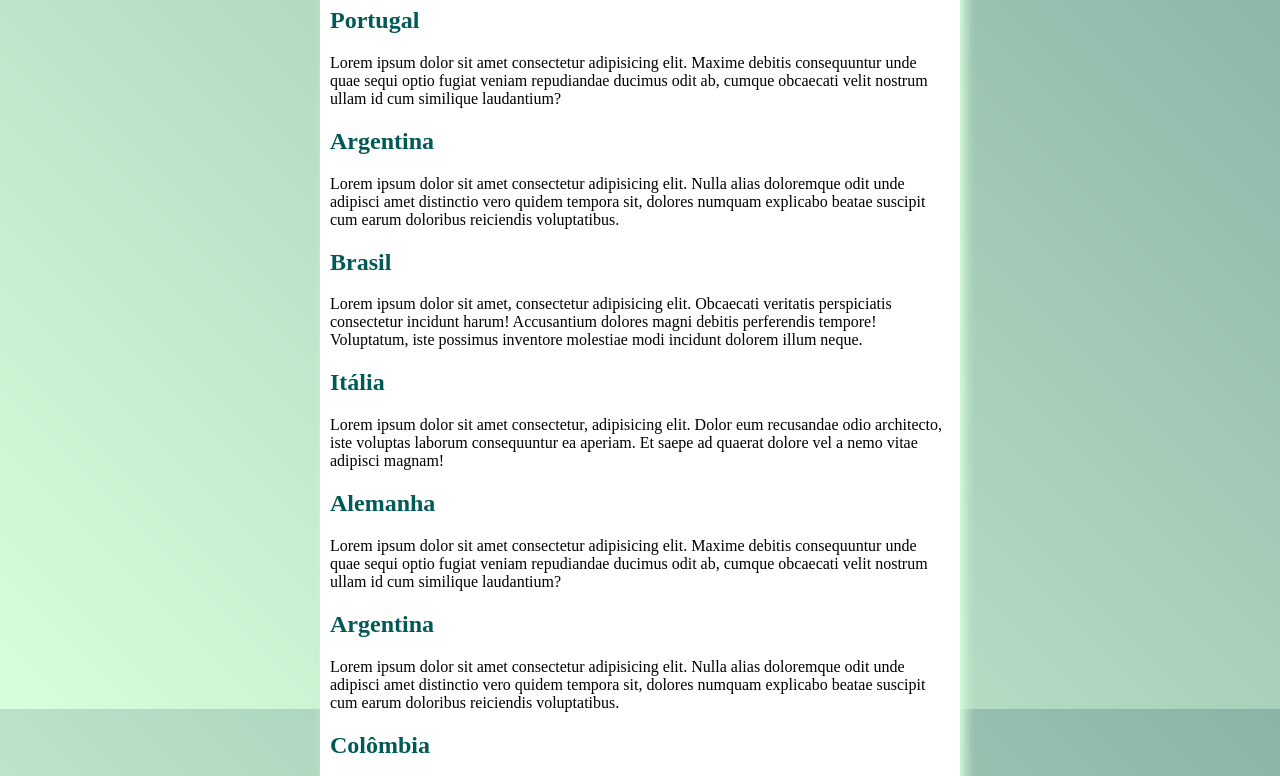
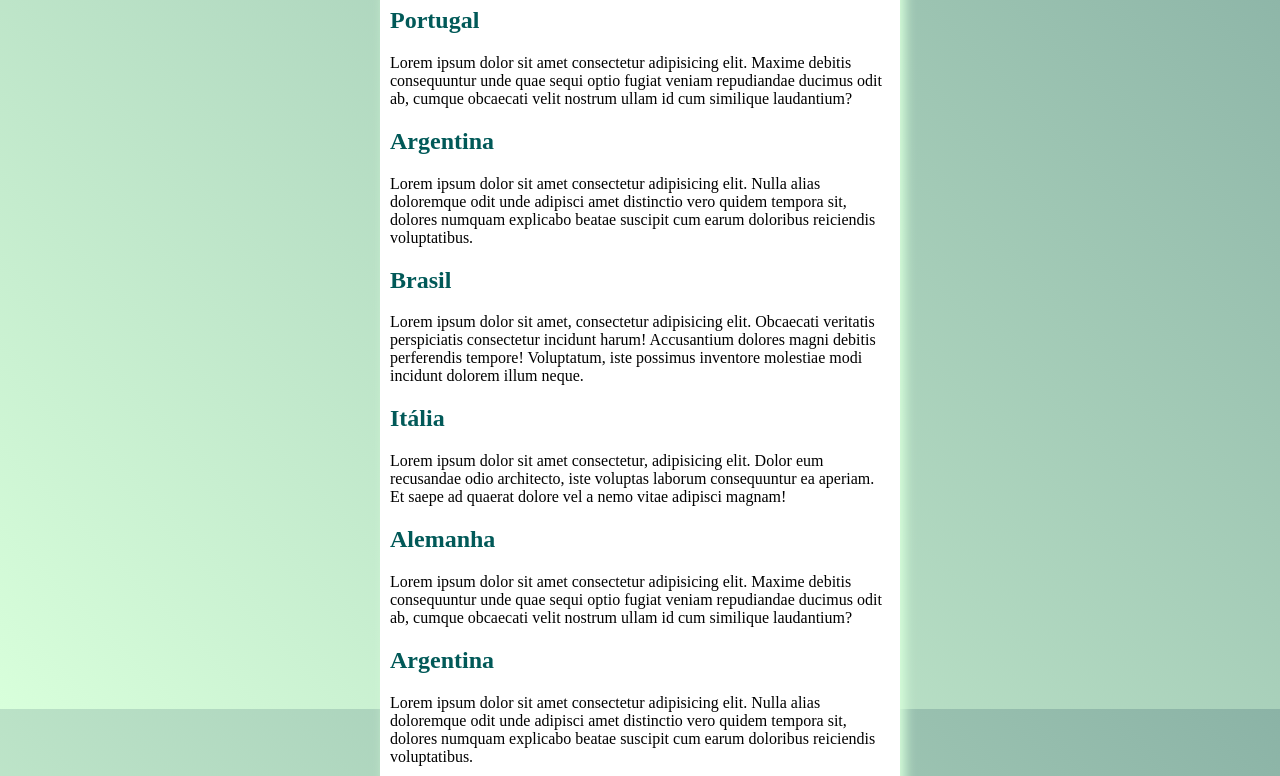
Before and after one commit to rickzx1/meusite-paises, a plain HTML site: page index.html in a window 1280 px wide. Shown: the part 91-867 px from the top of the page. Drawn offline with Linux system fonts and the light colour scheme.

Commit message:
Update index.html

```diff
--- a/index.html
+++ b/index.html
@@ -11,7 +11,7 @@
         }
         main {
             background-color: rgb(255, 255, 255);
-            width: 620px;
+            width: 500px;
             box-shadow: 5px 5px 12px #D8FFDB;
             padding: 10px;
             border-radius: 20px;
```
